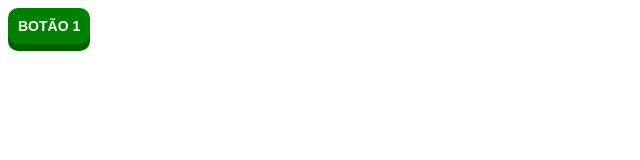
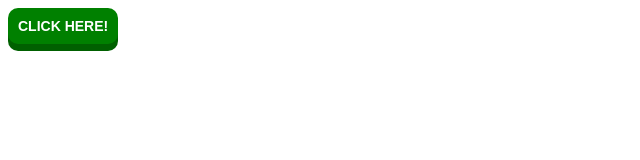
Before and after one commit to igorjosiel/CSS, a plain HTML site: page button-3D/index.html in a window 1280 px wide. Shown: the whole page, without its empty margins (0-640 px from the left). Drawn offline with Linux system fonts and the light colour scheme.

Commit message:
fix: updating the text of the button.

```diff
--- a/button-3D/index.html
+++ b/button-3D/index.html
@@ -1,14 +1,16 @@
-
 <!DOCTYPE HTML>
 <html lang="pt-br">
+
 <head>
-   <meta charset="utf-8"/>
-   <meta content="width=device-width, initial-scale=1, maximum-scale=1" name="viewport">
-   <title>Título da Página (Estrutura básica de uma página com HTML 5)</title>
-   <link href="css/style.css" rel="stylesheet"/>
-   <!-- <script src="scripts/seu-script.js"></script> -->
+    <meta charset="utf-8" />
+    <meta content="width=device-width, initial-scale=1, maximum-scale=1" name="viewport">
+    <title>Título da Página (Estrutura básica de uma página com HTML 5)</title>
+    <link href="css/style.css" rel="stylesheet" />
+    <!-- <script src="scripts/seu-script.js"></script> -->
 </head>
+
 <body>
-    <button class="btn btn-green">Botão 1</button>
+    <button class="btn btn-green">Click here!</button>
 </body>
+
 </html>
```
